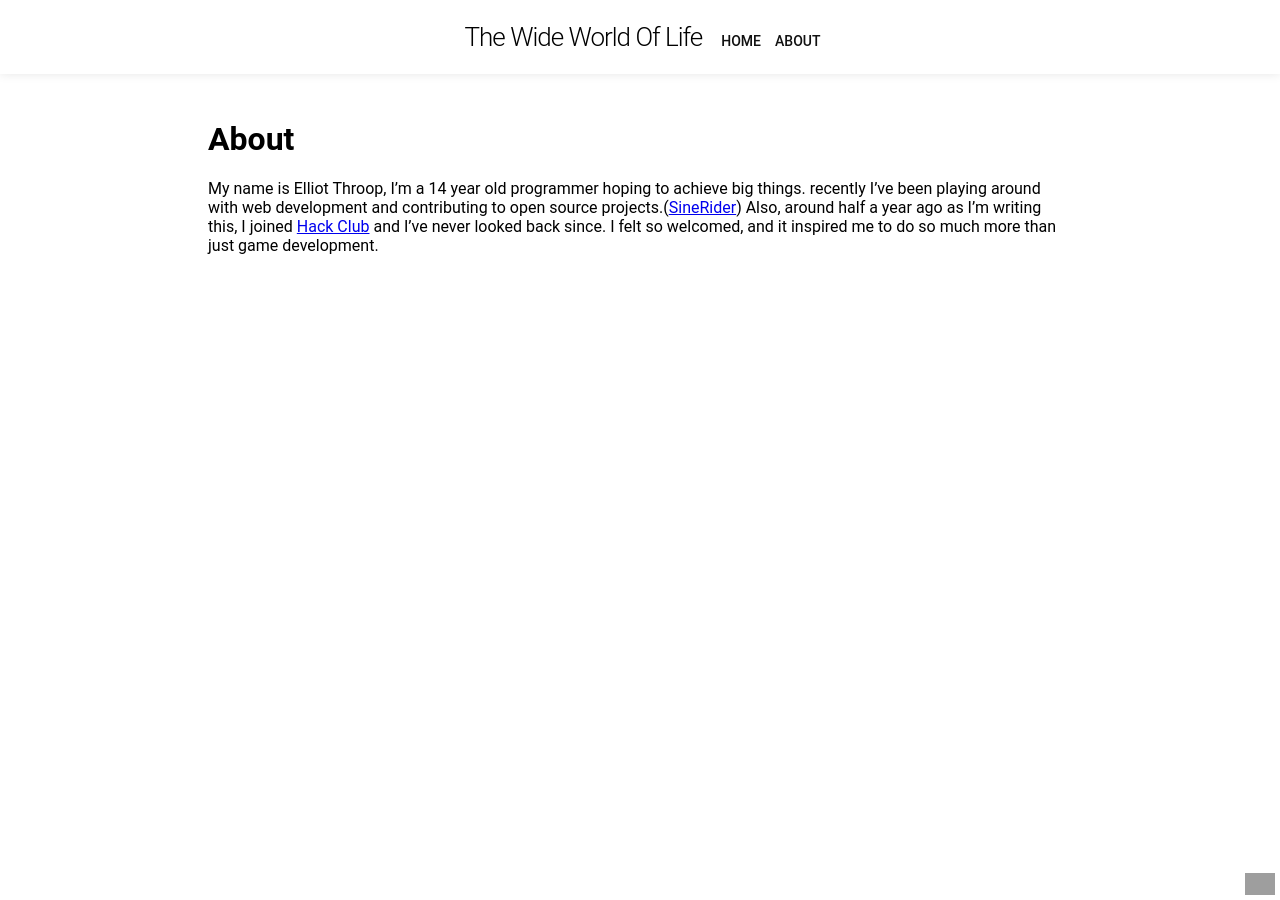
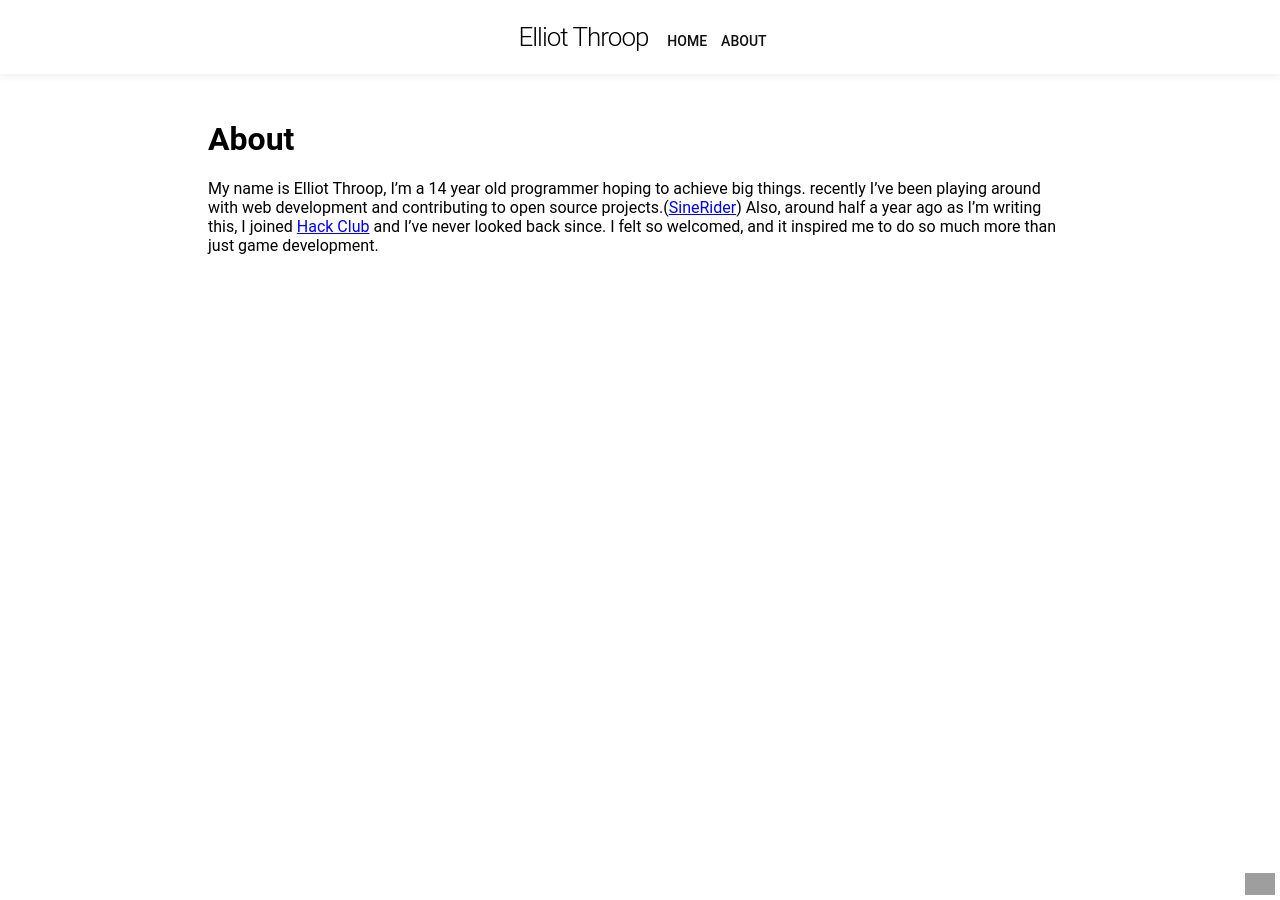
Before and after one commit to Captainexpo-1/captainexpo-1.github.io, a Jekyll site: the page built from about.markdown, in a window 1280 px wide. Built offline with Jekyll 4.4.1, drawn with Linux system fonts in a browser that asks for light colours; nearby versions of some CDN libraries; grey boxes are pictures that could not be loaded.

Commit message:
Update _config.yml

```diff
--- a/_config.yml
+++ b/_config.yml
@@ -18,7 +18,7 @@
 # You can create any custom variable you would like, and they will be accessible
 # in the templates via {{ site.myvariable }}.
 
-title: The Wide World Of Life
+title: Elliot Throop
 email: captainexpo@gmail.com
 description: >- # this means to ignore newlines until "baseurl:"
   Write an awesome description for your new site here. You can edit this
```
